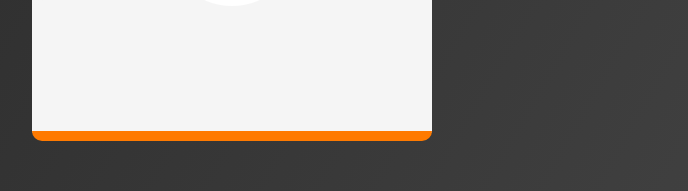
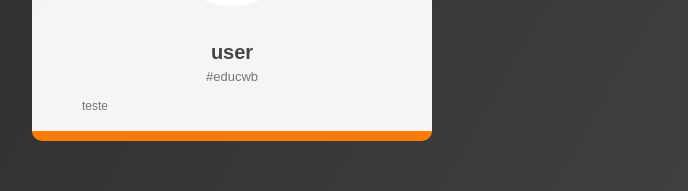
Before and after one commit to programmersbr/github-api, a React (Create React App) app: page / in a window 1280 px wide. Shown: the part 482-673 px from the top of the page, without its empty margins (408-1096 px from the left). Built offline with nearby package versions, Linux system fonts and the light colour scheme; grey boxes are pictures that could not be loaded.

Commit message:
adicionado UserDetails ate 19:25

```diff
--- /dev/null
+++ b/src/components/userDetails/index.jsx
@@ -0,0 +1,16 @@
+import {
+    Container,
+    Name,
+    Username,
+    Description
+} from './styles'
+
+const UserDetails = props => (
+    <Container>
+        <Name>{props.name}</Name>
+        <Username>{props.login}</Username>
+        <Description>{props?.bio}</Description>
+    </Container>
+)
+
+export default UserDetails
--- /dev/null
+++ b/src/components/userDetails/styles.js
@@ -0,0 +1,41 @@
+import styled from 'styled-components'
+
+export const Container = styled.div`
+    width: 100%;
+    height: 100px;
+    display: flex;
+    align-items: center;
+    flex-direction: column;
+`
+
+export const Name = styled.h1`
+    width: 100%;
+    text-align: center;
+    font-size: 20px;
+    font-weight: 700;
+    color: #444;
+`
+
+export const Username = styled.h2`
+    width: 100%;
+    text-align: center;
+    font-size: 13px;
+    font-weight: 500;
+    color: #777;
+    padding: 5px;
+`
+
+export const Description = styled.p`
+    width: 300px;
+    height: 30px;
+    margin: 10px 0;
+    font-size: 12px;
+    text-align: justify;
+    color: #777;
+    line-height: 1.3;
+    overflow: hidden;
+
+    @media (max-width: 430px) {
+        width: 250px;
+    }
+`
--- a/src/components/userPicture/index.jsx
+++ b/src/components/userPicture/index.jsx
@@ -5,7 +5,7 @@ import {
 
 const UserPicture = props => (
     <Container>
-        <ProfilePicture src={props.url} alt={props.alternativeText} />
+        <ProfilePicture src={props?.url} alt={props?.alternativeText} />
     </Container>
 )
 
--- a/src/pages/home.jsx
+++ b/src/pages/home.jsx
@@ -2,6 +2,7 @@ import Container from '../components/container';
 import Header from '../components/header';
 import UserContainer from '../components/userContainer';
 import UserPicture from '../components/userPicture';
+import UserDetails from '../components/userDetails';
 
 export default function Home() {
     return (
@@ -9,6 +10,7 @@ export default function Home() {
             <Header />
             <UserContainer>
                 <UserPicture url="https://avatars.githubusercontent.com/u/33581461?v=4" alternativeText="image" />
+                <UserDetails name="user" login="#educwb" bio="teste" />
             </UserContainer>
         </Container>
     );
```
